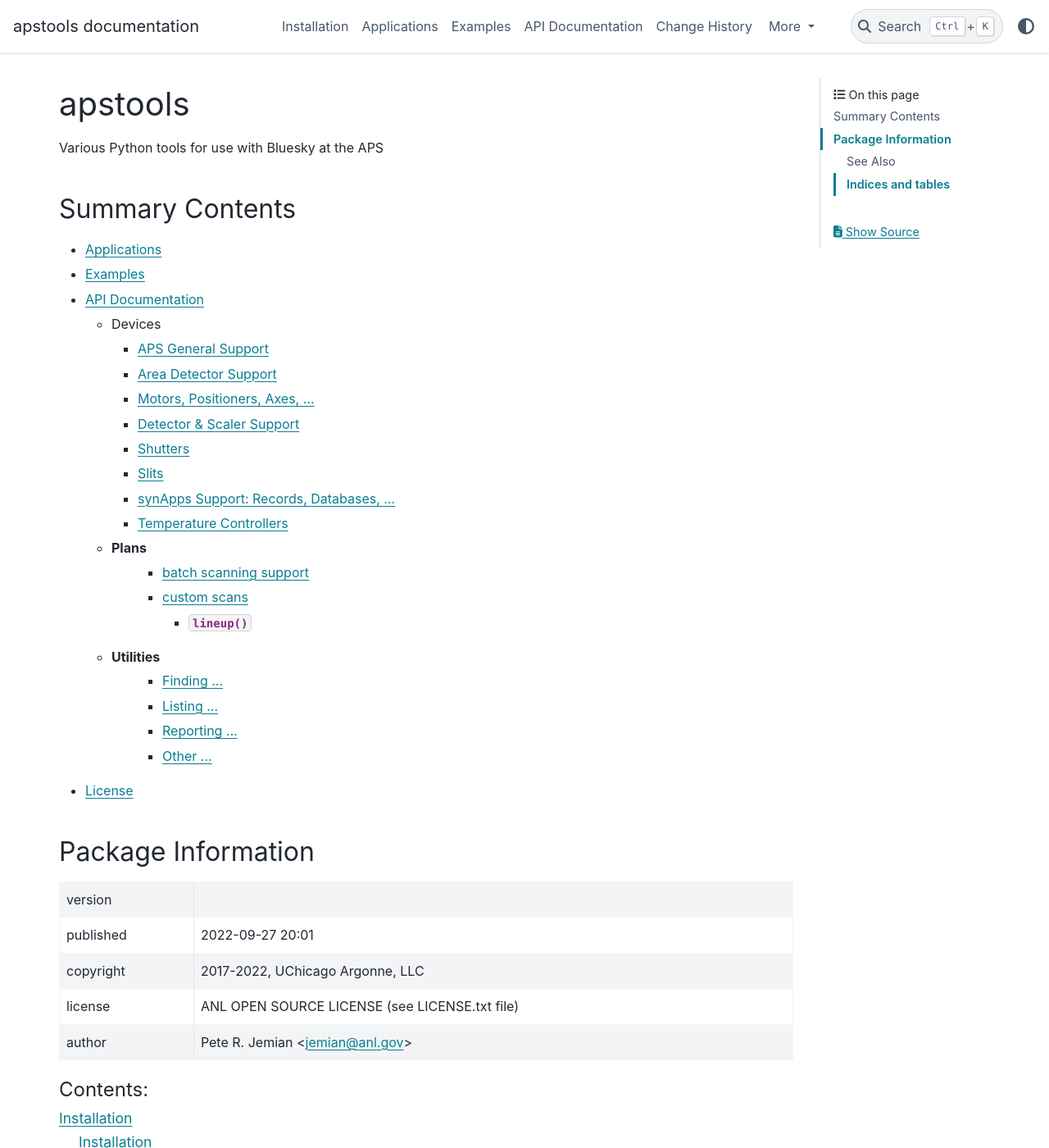
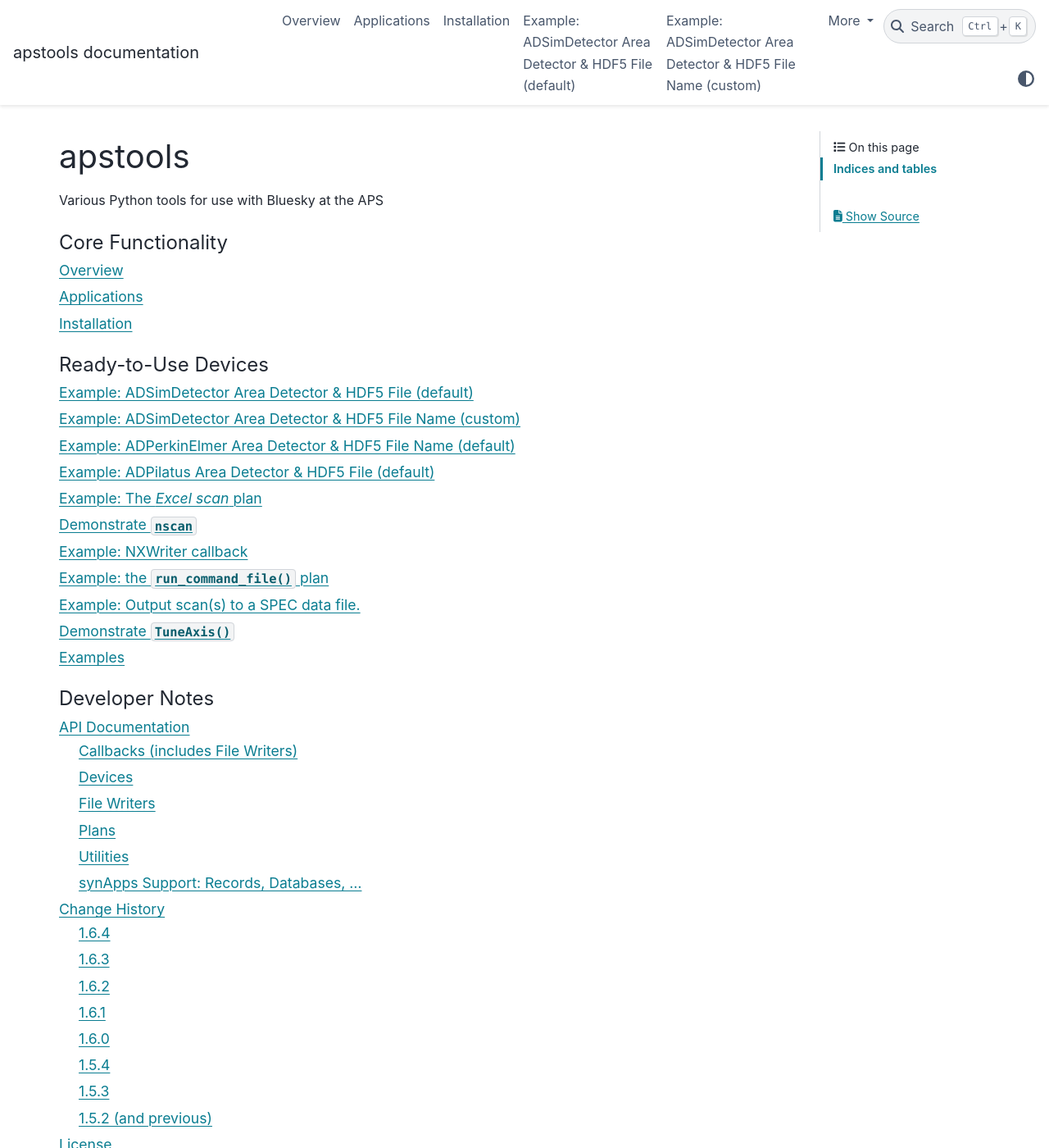
Before and after one commit to dogrecajb/apstools, a Sphinx documentation site: the page built from docs/source/index.rst, in a window 1280 px wide and 1400 px high. Shown: the whole window at 82% size. Built offline with Sphinx 7.4.7 and the PyData theme 0.15.4, drawn with Linux system fonts in a browser that asks for light colours; the version number could not be read and is left out; some of the changed text lies outside the part shown.

Commit message:
DOC #649 basic re-org

```diff
--- a/docs/source/conf.py
+++ b/docs/source/conf.py
@@ -49,16 +49,10 @@
 """.split()
 
 templates_path = ['_templates']
-# source_suffix = ['.rst', '.md']
-exclude_patterns = []
-
-# The suffix(es) of source filenames.
-# You can specify multiple suffix as a list of string:
 source_suffix = ['.rst', '.md']
+exclude_patterns = ['**.ipynb_checkpoints']
 
 today_fmt = "%Y-%m-%d %H:%M"
-
-exclude_patterns = ['**.ipynb_checkpoints']
 
 # html_theme = 'alabaster'
 # html_theme = 'furo'
--- a/docs/source/index.rst
+++ b/docs/source/index.rst
@@ -1,79 +1,33 @@
-.. apstools documentation master file, created by
-   sphinx-quickstart on Wed Nov 15 14:58:09 2017.
-   You can adapt this file completely to your liking, but it should at least
-   contain the root `toctree` directive.
-
 ========
 apstools
 ========
 
 Various Python tools for use with Bluesky at the APS
 
-Summary Contents
-----------------
+.. toctree::
+   :maxdepth: 1
+   :glob:
+   :caption: Core Functionality
 
-* :ref:`applications`
-* :ref:`examples`
-* :ref:`api_documentation`
+   overview
+   applications/index
+   install
 
-  * Devices
+.. toctree::
+   :maxdepth: 1
+   :glob:
+   :caption: Ready-to-Use Devices
 
-    * :ref:`devices.aps_support`
-    * :ref:`devices.area_detector`
-    * :ref:`devices.motors`
-    * :ref:`devices.scalers`
-    * :ref:`devices.shutters`
-    * :ref:`devices.slits`
-    * :ref:`synApps`
-    * :ref:`devices.temperature_controllers`
-
-  * Plans
-     * :ref:`batch scanning support <plans.batch>`
-     * :ref:`custom scans <plans.custom>`
-
-       * :func:`~apstools.plans.alignment.lineup()`
-
-  * Utilities
-     * :ref:`Finding ... <utils.finding>`
-     * :ref:`Listing ... <utils.listing>`
-     * :ref:`Reporting ... <utils.reporting>`
-     * :ref:`Other ... <utils.other>`
-
-* :ref:`license`
-
-Package Information
--------------------
-
-============= ========================================
-version       |version|
-published     |today|
-copyright     2017-2022, UChicago Argonne, LLC
-license       ANL OPEN SOURCE LICENSE (see LICENSE.txt file)
-author        Pete R. Jemian <jemian@anl.gov>
-============= ========================================
+   examples/*
 
 .. toctree::
    :maxdepth: 2
-   :caption: Contents:
    :glob:
+   :caption: Developer Notes
 
-   install
-   applications/index
-   examples/index
    api/index
    changes
    license
-
-See Also
-==================
-
-=============== ========================================
-apstools home   https://BCDA-APS.github.io/apstools
-apstools source https://github.com/BCDA-APS/apstools
-apsbss home     https://BCDA-APS.github.io/apsbss
-Bluesky home    https://blueskyproject.io/
-Bluesky source  https://github.com/bluesky
-=============== ========================================
 
 
 Indices and tables
--- /dev/null
+++ b/docs/source/overview.rst
@@ -0,0 +1,66 @@
+========
+Overview
+========
+
+The `apstools` package provides supplemental support for data acquisition using
+the `Bluesky framework <https://blueskyproject.io>`__ at the `Advanced Photon
+Source <https://www.aps.anl.gov/>`__.  The support consists of a thin Python
+interface to EPICS record structures and databases not already supported in
+`ophyd <https://blueskyproject.io/ophyd>`__.  Additional support is provided for
+certain types of scans and data file writer support for common formats (such as
+`SPEC <https://certif.com/spec_manual/user_1_4_1.html>`__ and
+`NeXus <https://manual.nexusformat.org/user_manual.html>`__). See headings
+in the Summary Contents below for more information:
+
+Summary Contents
+----------------
+
+* :ref:`applications`
+* :ref:`examples`
+* :ref:`api_documentation`
+
+  * Devices
+
+    * :ref:`devices.aps_support`
+    * :ref:`devices.area_detector`
+    * :ref:`devices.motors`
+    * :ref:`devices.scalers`
+    * :ref:`devices.shutters`
+    * :ref:`devices.slits`
+    * :ref:`synApps`
+    * :ref:`devices.temperature_controllers`
+
+  * Plans
+     * :ref:`batch scanning support <plans.batch>`
+     * :ref:`custom scans <plans.custom>`
+
+       * :func:`~apstools.plans.alignment.lineup()`
+
+  * Utilities
+     * :ref:`Finding ... <utils.finding>`
+     * :ref:`Listing ... <utils.listing>`
+     * :ref:`Reporting ... <utils.reporting>`
+     * :ref:`Other ... <utils.other>`
+
+Package Information
+-------------------
+
+============= ========================================
+version       |version|
+release       |release|
+published     |today|
+copyright     2017-2022, UChicago Argonne, LLC
+license       ANL OPEN SOURCE LICENSE (see LICENSE.txt file)
+author        Pete R. Jemian <jemian@anl.gov>
+============= ========================================
+
+See Also
+-------------------
+
+=============== ========================================
+apstools home   https://BCDA-APS.github.io/apstools
+apstools source https://github.com/BCDA-APS/apstools
+apsbss home     https://BCDA-APS.github.io/apsbss
+Bluesky home    https://blueskyproject.io/
+Bluesky source  https://github.com/bluesky
+=============== ========================================
```
